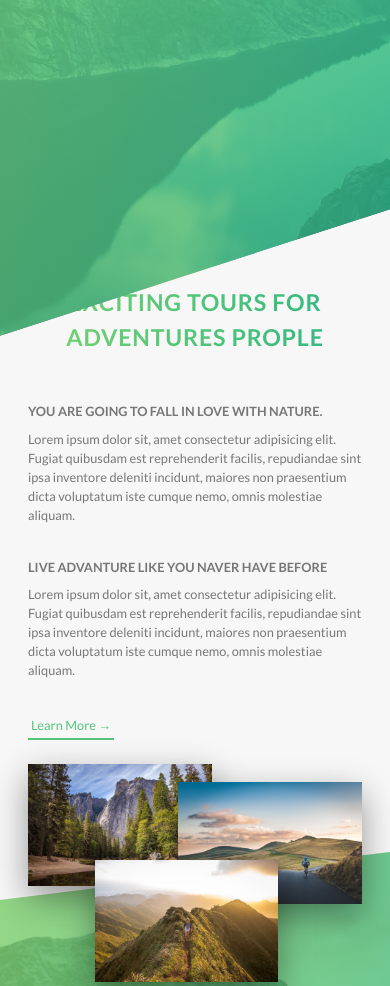
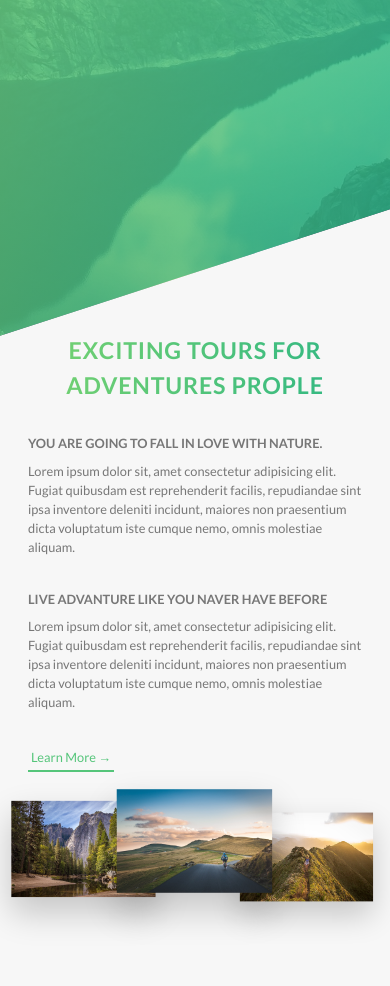
Before and after one commit to yes-im-harsh/Natours-Project, a website: page Natours/starter/index.html in a window 390 px wide. Shown: the part 466-1452 px from the top of the page. Drawn offline with Linux system fonts and the light colour scheme.

Commit message:
Making responsive part2 completed

```diff
--- a/Natours/starter/sass/base/_utilites.scss
+++ b/Natours/starter/sass/base/_utilites.scss
@@ -3,6 +3,10 @@
 }
 .u-margin-bottom-big {
   margin-bottom: 6rem;
+
+  @include respond(tab-port) {
+    margin-bottom: 4rem;
+  }
 }
 .u-margin-bottom-small {
   margin-bottom: 1rem;
--- a/Natours/starter/sass/components/_composition.scss
+++ b/Natours/starter/sass/components/_composition.scss
@@ -9,17 +9,40 @@
     transition: all 0.2;
     outline-offset: 2rem;
 
+    @include respond(tab-port) {
+      float: left;
+      position: relative;
+      width: 33.33333333%;
+      box-shadow: 0 1.5rem 3rem rgba($color-black, 0.2);
+    }
     &--p1 {
       top: -2rem;
       left: 0;
+
+      @include respond(tab-port) {
+        top: 0;
+        transform: scale(1.3);
+      }
     }
     &--p2 {
       top: 2px;
       right: 0;
+
+      @include respond(tab-port) {
+        top: -1rem;
+        transform: scale(1.4);
+        z-index: 100;
+      }
     }
     &--p3 {
       top: 10rem;
       left: 20%;
+
+      @include respond(tab-port) {
+        top: 1rem;
+        left: 0;
+        transform: scale(1.2);
+      }
     }
     &:hover {
       outline: 1rem solid $color-primary;
--- a/Natours/starter/sass/components/_feature-box.scss
+++ b/Natours/starter/sass/components/_feature-box.scss
@@ -6,6 +6,11 @@
   border-radius: 3.5px;
   box-shadow: 0 1.5rem 4rem rgba($color-black, $alpha: 0.15);
   transition: all 0.3s;
+
+  // @include respond(tab-port) {
+  //   padding: 2rem;
+  // }
+
   &__icon {
     font-size: 5rem;
     margin-bottom: 0.5rem;
@@ -18,6 +23,10 @@
     background-clip: text;
     -webkit-background-clip: text;
     color: transparent;
+
+    @include respond(tab-port) {
+      margin-bottom: 0;
+    }
   }
   &:hover {
     transform: translateY(-1.5rem) scale(1.03);
--- a/Natours/starter/sass/layout/_header.scss
+++ b/Natours/starter/sass/layout/_header.scss
@@ -11,7 +11,7 @@
   clip-path: polygon(0 0, 100% 0%, 100% 75vh, 0% 100%);
   position: relative;
 
-  @include respond(phone) {
+  @include respond(tab-port) {
     clip-path: polygon(0 0, 100% 0%, 100% 80vh, 0% 100%);
   }
 
--- a/Natours/starter/sass/pages/_home.scss
+++ b/Natours/starter/sass/pages/_home.scss
@@ -2,6 +2,13 @@
   background-color: $color-grey-light-1;
   padding: 20rem 0;
   margin-top: -25vh;
+
+  // @include respond(tab-port) {
+  //   margin-top: -15vh;
+  // }
+  @include respond(tab-port) {
+    padding: 26rem 0;
+  }
 }
 
 .section-features {
@@ -19,10 +26,18 @@
   & > * {
     transform: skewY(7deg);
   }
+
+  @include respond(tab-port) {
+    padding: 9rem 0;
+  }
 }
 
 .section-tours {
   background-color: $color-grey-light-1;
   padding: 25rem 0 15rem 0;
   margin-top: -10rem;
+
+  @include respond(tab-port) {
+    padding: 15rem 0 10rem 0;
+  }
 }
```
Also changed, not shown: Natours/starter/css/style.css.
